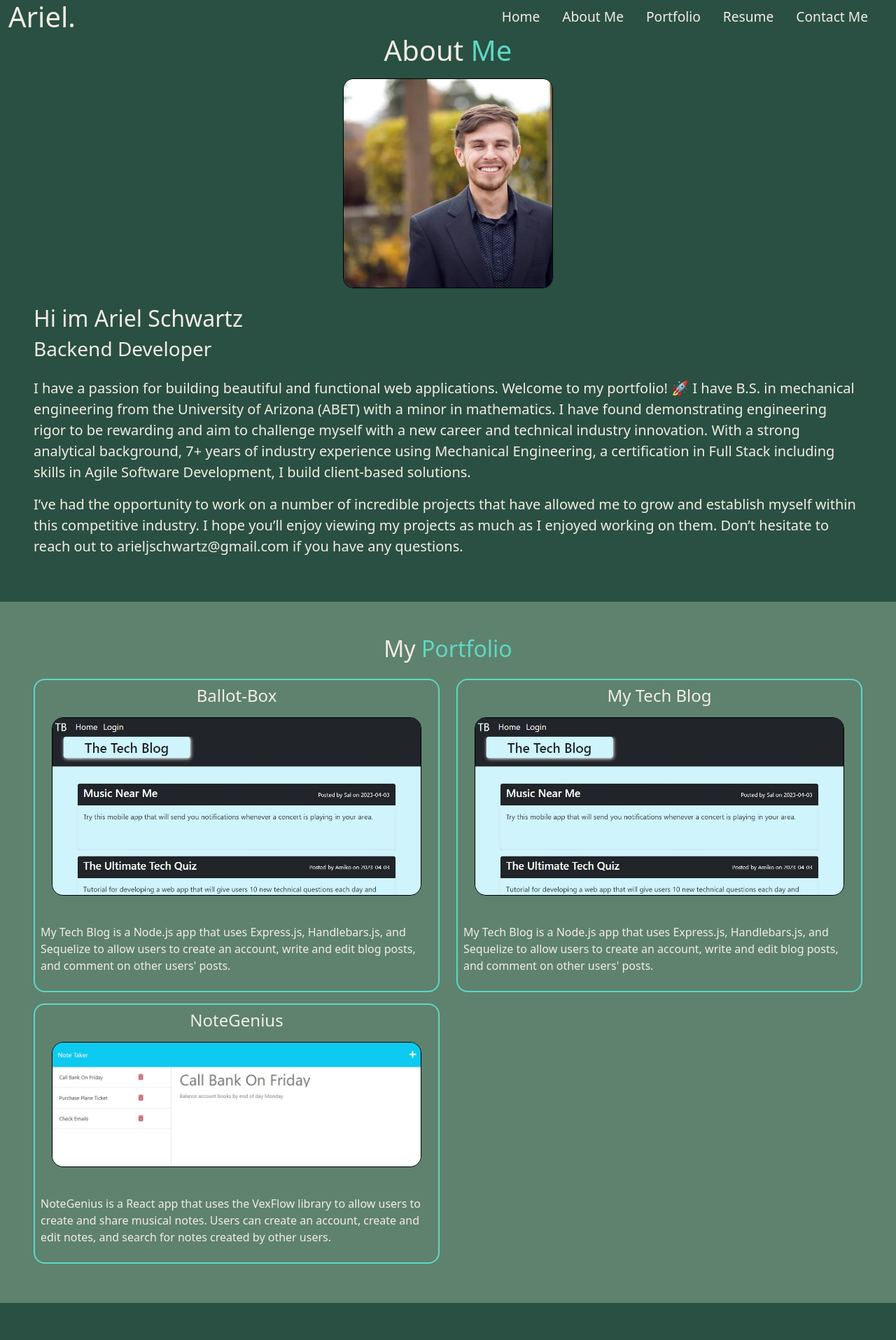
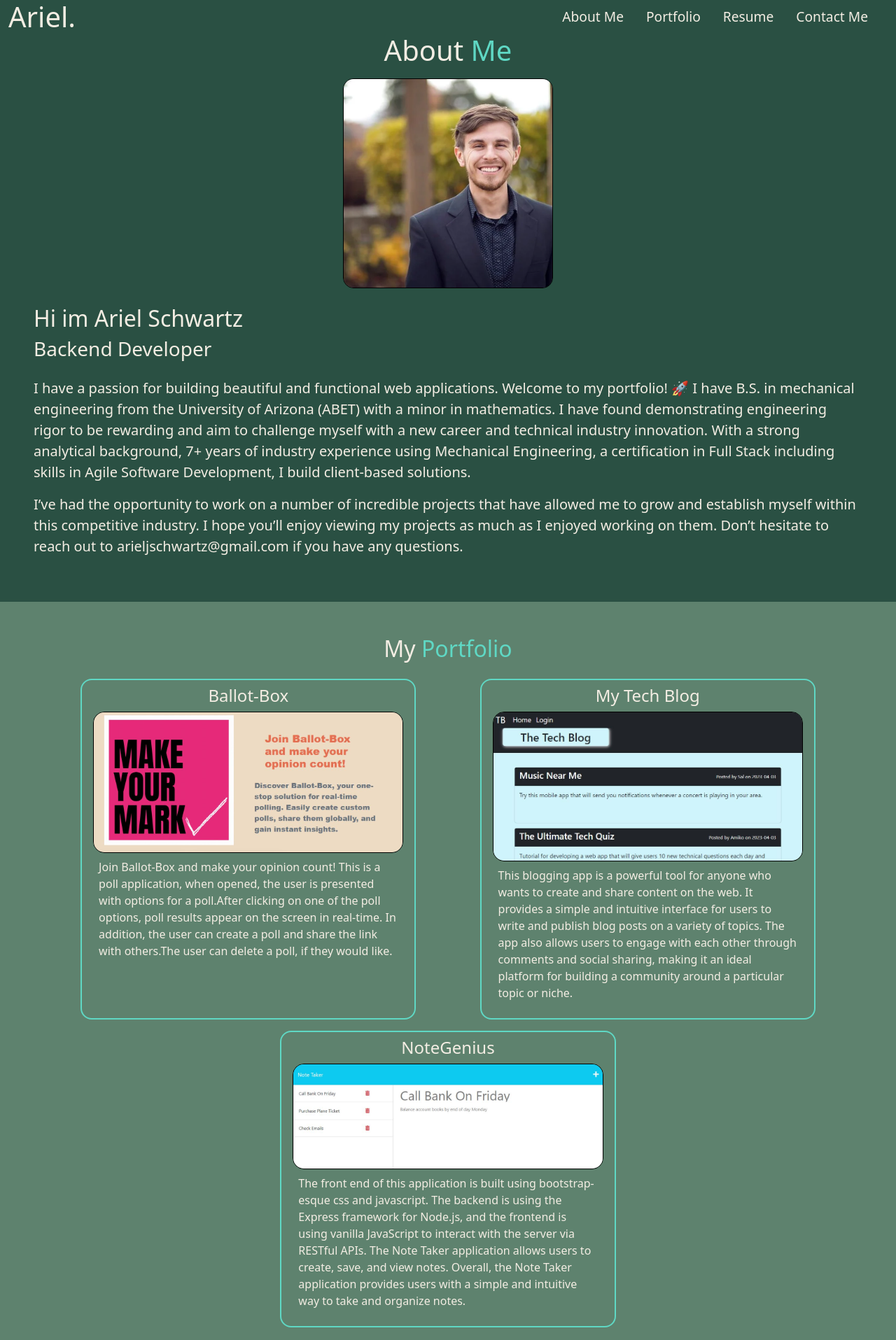
Before and after one commit to arishorts/arishorts-portfolio, a React (Create React App) app: page / in a window 1280 px wide. Shown: the top 1915 px of the page at 70% size. Built offline with nearby package versions, Linux system fonts and the light colour scheme.

Commit message:
Removed Home link

```diff
--- a/src/App.css
+++ b/src/App.css
@@ -44,7 +44,7 @@
 }
 
 .main-container,
-#resume-container {
+.resume-container {
   background-color: var(--color-hunt-club);
 }
 
--- a/src/components/common/navbar.jsx
+++ b/src/components/common/navbar.jsx
@@ -19,15 +19,6 @@ const NavBar = () => {
           </button>
           <div className="collapse navbar-collapse" id="navbarNav">
             <ul className="navbar-nav ">
-              <li className="nav-item  mx-3">
-                <a
-                  href="#top"
-                  style={{ textDecoration: "none" }}
-                  className="navbar-item"
-                >
-                  Home
-                </a>
-              </li>
               <li className="nav-item mx-3">
                 <a
                   href="#aboutme"
--- a/src/components/common/project.jsx
+++ b/src/components/common/project.jsx
@@ -14,22 +14,21 @@ function Project({ name, summary, date, url, description, image }) {
         <h4>{name}</h4>
       </a>
       <a href={url}>
-        <picture className="row justify-content-center m-3">
+        <picture className="row justify-content-center m-2">
           <img
             alt=""
             srcSet={image}
-            className="col-4 mb-4 p-0 rounded-4 project-pricture"
+            className="p-0 rounded-4 project-picture"
             style={{
               borderRadius: "5%",
               objectPosition: "center",
               width: "auto",
-              height: "auto",
               border: "1px solid black",
             }}
           />
         </picture>
       </a>
-      <p className="project-content">{description}</p>
+      <p className="project-content mx-3">{description}</p>
       {/* <div className="description" data-tip={description}>
         Hover to see description
       </div>
--- a/src/components/portfolio.jsx
+++ b/src/components/portfolio.jsx
@@ -8,8 +8,8 @@ class Portfolio extends Component {
         name: "Ballot-Box",
         url: "https://fathomless-gorge-67746.herokuapp.com/",
         description:
-          "My Tech Blog is a Node.js app that uses Express.js, Handlebars.js, and Sequelize to allow users to create an account, write and edit blog posts, and comment on other users' posts.",
-        image: "./mytechblog.jpeg",
+          "Join Ballot-Box and make your opinion count! This is a poll application, when opened, the user is presented with options for a poll.After clicking on one of the poll options, poll results appear on the screen in real-time. In addition, the user can create a poll and share the link with others.The user can delete a poll, if they would like.",
+        image: "./ballotbox.jpg",
       },
       // {
       //   name: "Blockflix",
@@ -23,14 +23,14 @@ class Portfolio extends Component {
         name: "My Tech Blog",
         url: "https://github.com/arishorts/my-tech-blog",
         description:
-          "My Tech Blog is a Node.js app that uses Express.js, Handlebars.js, and Sequelize to allow users to create an account, write and edit blog posts, and comment on other users' posts.",
+          "This blogging app is a powerful tool for anyone who wants to create and share content on the web. It provides a simple and intuitive interface for users to write and publish blog posts on a variety of topics. The app also allows users to engage with each other through comments and social sharing, making it an ideal platform for building a community around a particular topic or niche.",
         image: "./mytechblog.jpeg",
       },
       {
         name: "NoteGenius",
         url: "https://github.com/arishorts/NoteGenius",
         description:
-          "NoteGenius is a React app that uses the VexFlow library to allow users to create and share musical notes. Users can create an account, create and edit notes, and search for notes created by other users.",
+          "The front end of this application is built using bootstrap-esque css and javascript. The backend is using the Express framework for Node.js, and the frontend is using vanilla JavaScript to interact with the server via RESTful APIs. The Note Taker application allows users to create, save, and view notes. Overall, the Note Taker application provides users with a simple and intuitive way to take and organize notes.",
         image: "./notegenius.jpeg",
       },
     ],
@@ -46,10 +46,10 @@ class Portfolio extends Component {
           <h2 className="portfolio-header pb-2 text-center">
             My <span className="portfolio-span">Portfolio</span>
           </h2>
-          <div className="row">
+          <div className="row justify-content-evenly">
             {this.state.repos.map((repo, index) => (
               <div
-                className="col-12 col-sm-6 col-md-6 col-lg-6 py-2"
+                className="col-12 col-sm-5 col-md-5 col-lg-5 py-2"
                 key={index}
               >
                 <div
--- a/src/components/resume.jsx
+++ b/src/components/resume.jsx
@@ -45,7 +45,7 @@ class Resume extends Component {
   render() {
     return (
       <React.Fragment>
-        <div id="resume-container" className="px-5 container-fluid">
+        <div id="resume" className="px-5 container-fluid resume-container">
           <h2 className="resume-header pt-5 pb-2 text-center">
             My <span className="resume-span">Journey</span>
           </h2>
```
Also changed, not shown: public/ballotbox.JPG (added).
